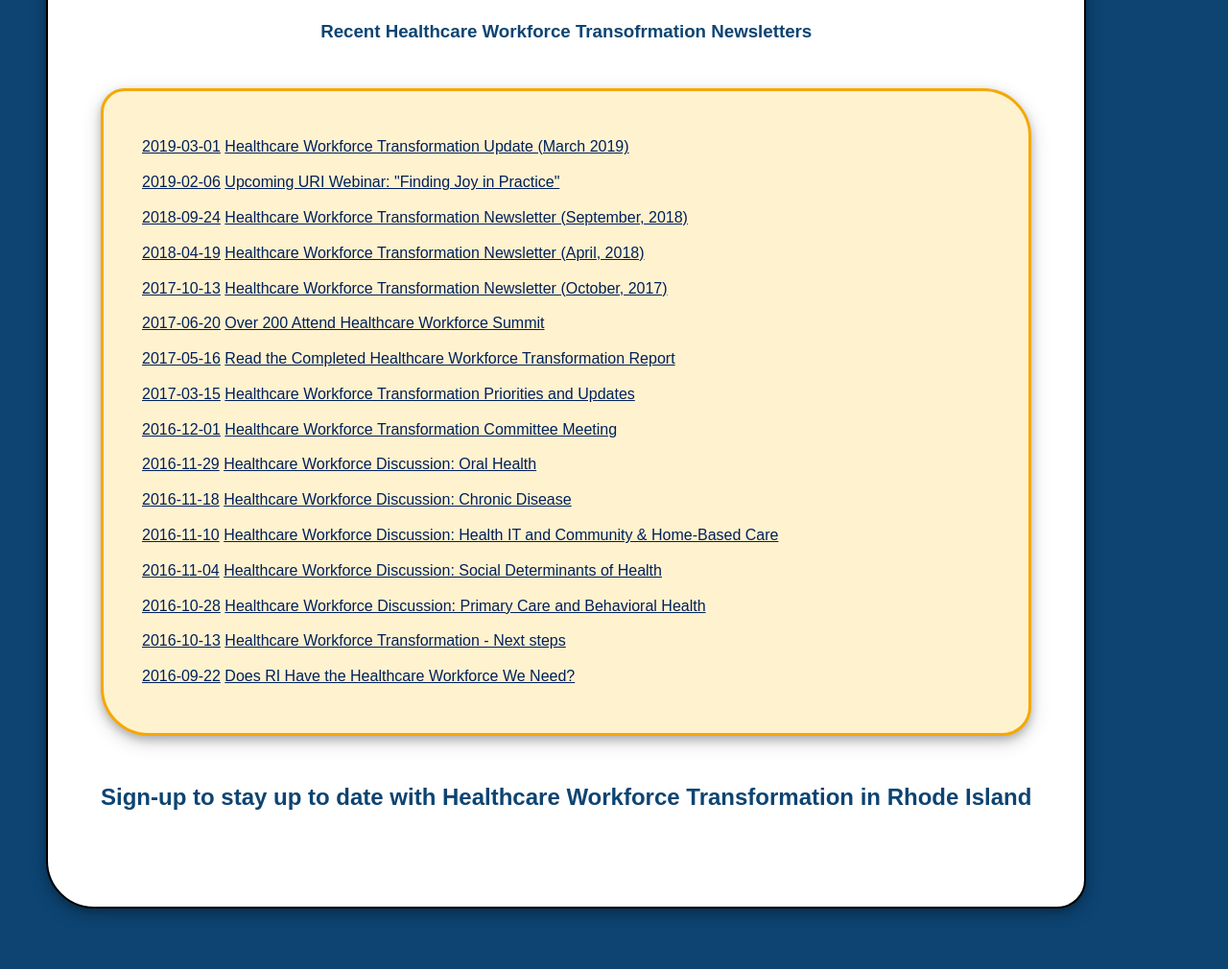
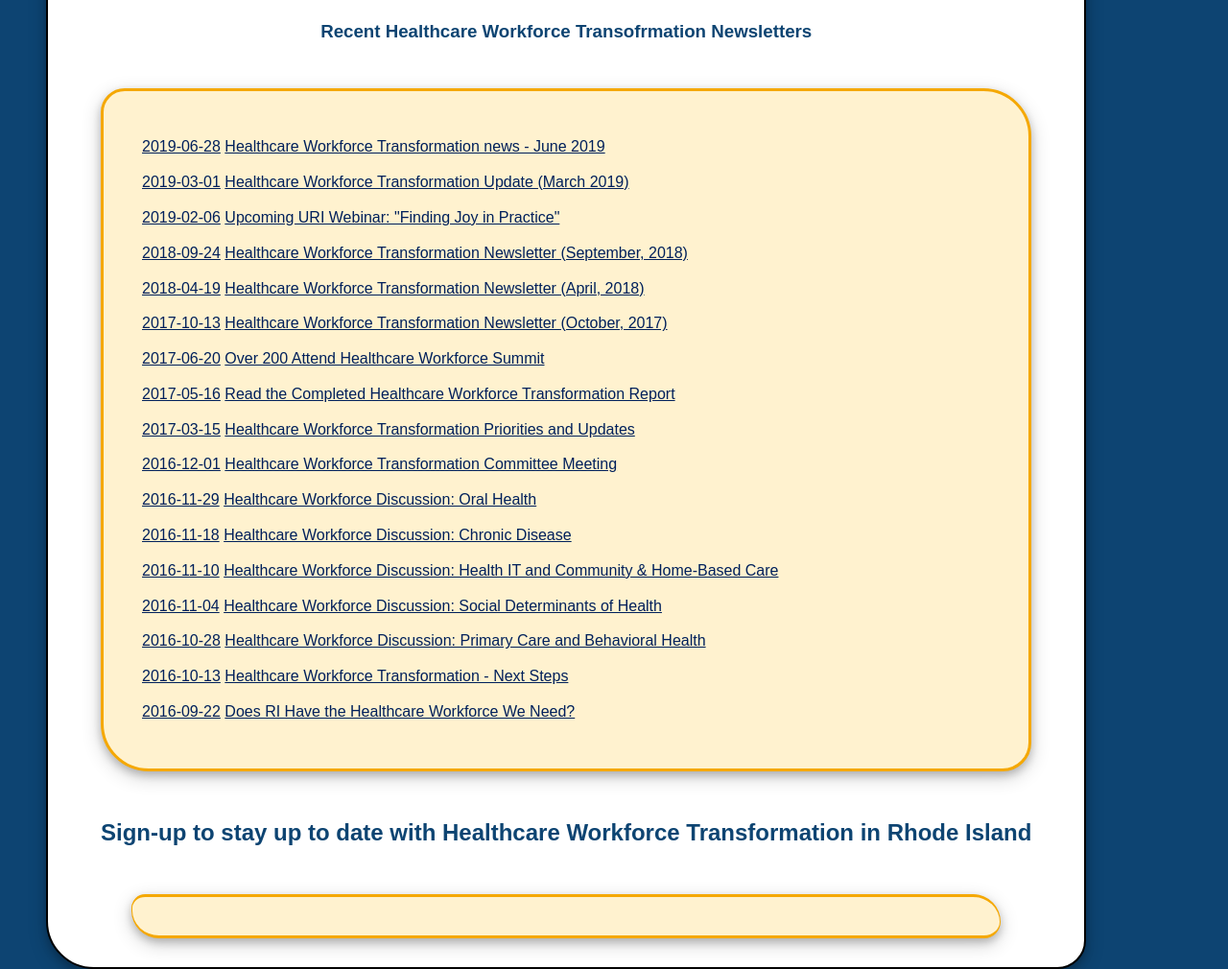
Before and after one commit to Leah-Grace/hotelWhiskeyTango_newsletter, a website: page public/index.html in a window 1280 px wide. Shown: the part 329-1339 px from the top of the page at 96% size. Before the commit the page ends 1296 px from the top, so only its background shows below. Drawn offline with Linux system fonts and the light colour scheme; a script that the page names is missing.

Commit message:
updated most recent archive entry

```diff
--- a/public/index.html
+++ b/public/index.html
@@ -22,6 +22,9 @@
 <h3>Recent Healthcare Workforce Transofrmation Newsletters</H3>
       </div>
       <div class="sub-containers" id="list">
+
+        <a href="https://conta.cc/2IVyHEK">2019-06-28</a>
+        <a href="https://conta.cc/2IVyHEK">Healthcare Workforce Transformation news - June 2019</a><br>
 
         <a href="https://conta.cc/2Ejat3J">2019-03-01</a>
         <a href="https://conta.cc/2Ejat3J">Healthcare Workforce Transformation Update (March 2019)</a><br>
@@ -67,7 +70,7 @@
         <a href="https://conta.cc/2Ku2Axj">Healthcare Workforce Discussion: Primary Care and Behavioral Health</a><br>
 
         <a href="https://conta.cc/2KlzVKJ">2016-10-13</a>
-        <a href="https://conta.cc/2KlzVKJ">Healthcare Workforce Transformation - Next steps</a><br>
+        <a href="https://conta.cc/2KlzVKJ">Healthcare Workforce Transformation - Next Steps</a><br>
 
         <a href="https://conta.cc/2Kx2RzB">2016-09-22</a>
         <a href="https://conta.cc/2Kx2RzB">Does RI Have the Healthcare Workforce We Need?</a><br>
@@ -78,10 +81,10 @@
         Island</h2>
       </div>
 
-     <!-- <div class="sub-containers" id="newsletter-form">  -->
+     <!----> <div class="sub-containers" id="newsletter-form">
        <div class="ctct-inline-form" data-form-id=
         "184af170-adb3-4dbe-8832-769b297eb319"></div>
-    <!--  </div>  -->
+      </div>
     </div>
   </div>
 
```
